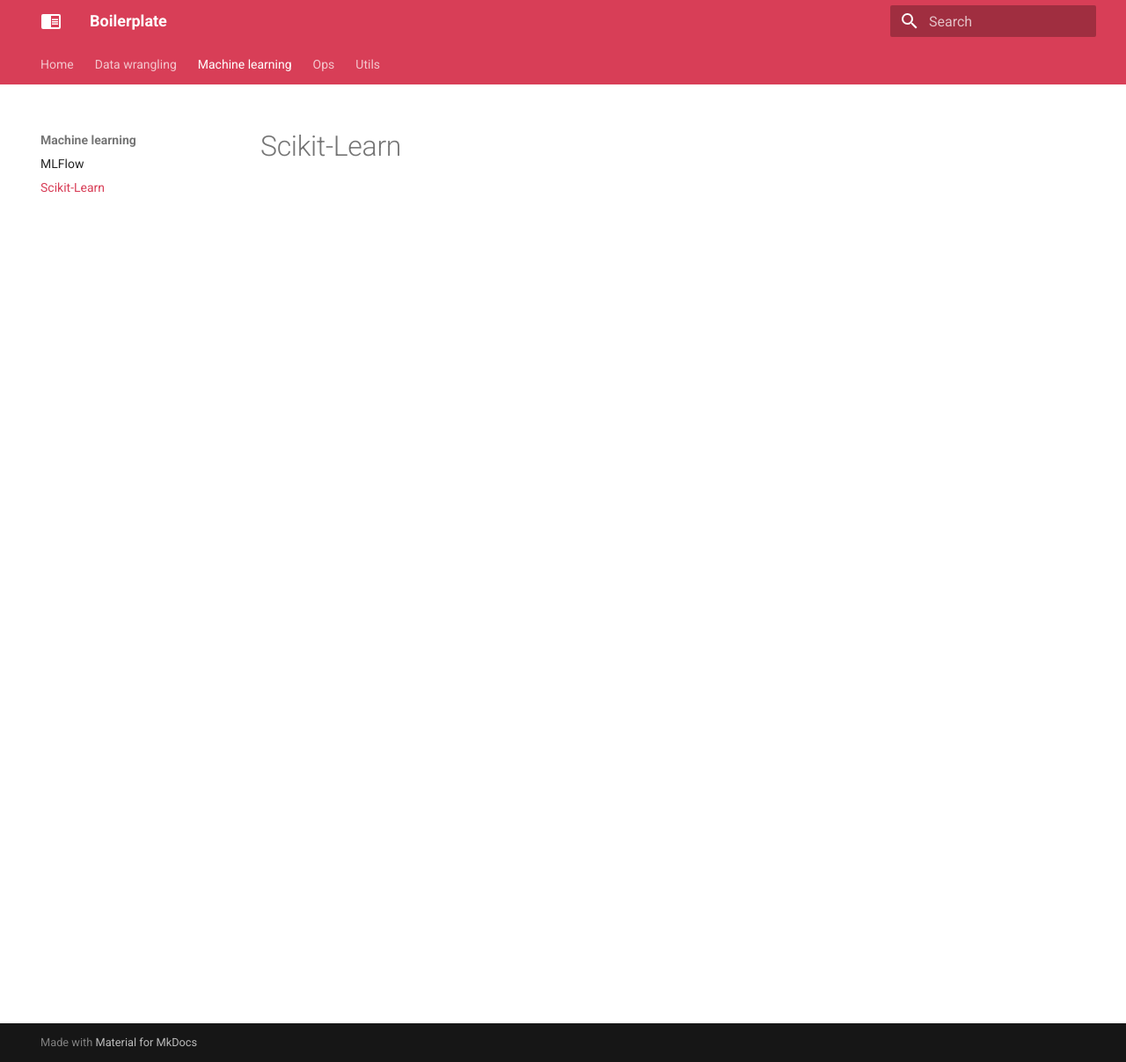
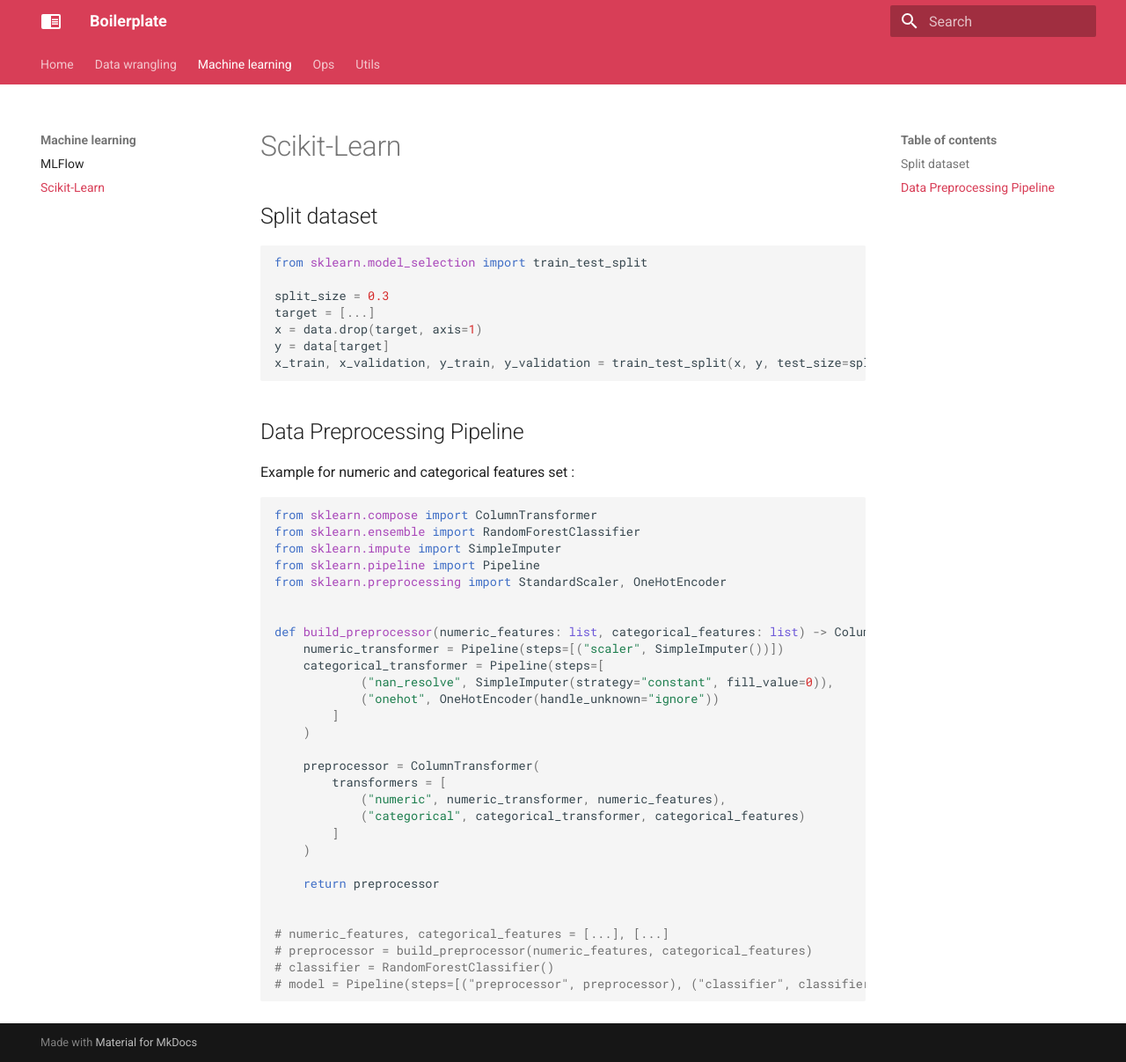
Before and after one commit to Ben8t/boilerplate, an MkDocs documentation site: the page built from docs/machine-learning/02-scikit-learn.md, in a window 1280 px wide and 1207 px high. Shown: the whole window at 88% size. Built offline with MkDocs 1.6.1 and Material for MkDocs 9.7.7, drawn with Linux system fonts in a browser that asks for light colours.

Commit message:
[main] add some templates

````diff
--- a/docs/machine-learning/02-scikit-learn.md
+++ b/docs/machine-learning/02-scikit-learn.md
@@ -1 +1,48 @@
 # Scikit-Learn
+
+
+## Split dataset
+
+```python
+from sklearn.model_selection import train_test_split
+
+split_size = 0.3
+target = [...]
+x = data.drop(target, axis=1)
+y = data[target]
+x_train, x_validation, y_train, y_validation = train_test_split(x, y, test_size=split_size)
+```
+## Data Preprocessing Pipeline
+
+Example for numeric and categorical features set :
+```python
+from sklearn.compose import ColumnTransformer
+from sklearn.ensemble import RandomForestClassifier
+from sklearn.impute import SimpleImputer
+from sklearn.pipeline import Pipeline
+from sklearn.preprocessing import StandardScaler, OneHotEncoder
+
+
+def build_preprocessor(numeric_features: list, categorical_features: list) -> ColumnTransformer:
+    numeric_transformer = Pipeline(steps=[("scaler", SimpleImputer())])
+    categorical_transformer = Pipeline(steps=[
+            ("nan_resolve", SimpleImputer(strategy="constant", fill_value=0)),
+            ("onehot", OneHotEncoder(handle_unknown="ignore"))
+        ]
+    )
+
+    preprocessor = ColumnTransformer(
+        transformers = [
+            ("numeric", numeric_transformer, numeric_features),
+            ("categorical", categorical_transformer, categorical_features)
+        ]
+    )
+
+    return preprocessor
+
+
+# numeric_features, categorical_features = [...], [...]
+# preprocessor = build_preprocessor(numeric_features, categorical_features)
+# classifier = RandomForestClassifier()
+# model = Pipeline(steps=[("preprocessor", preprocessor), ("classifier", classifier)])
+```
````
Also changed, not shown: docs/data-wrangling/pipeline.md (added, +18 -0 lines), docs/machine-learning/01-mlflow.md (+21 -0 lines), docs/ops/aws.md (added, +20 -0 lines), docs/utils/1-unit-test.md (added, +15 -0 lines), 1 other file.
